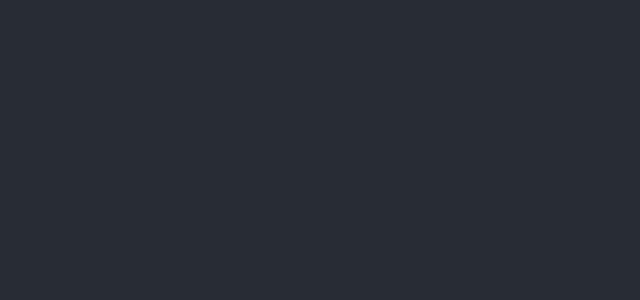
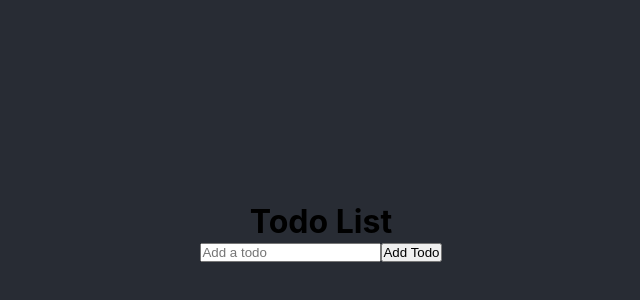
Before and after one commit to gmdom/interview-test, a React (Create React App) app: page / in a window 1280 px wide. Shown: the part 168-468 px from the top of the page, without its empty margins (319-959 px from the left). Built offline with nearby package versions, Linux system fonts and the light colour scheme.

Commit message:
add TodoForm component

```diff
--- a/src/App.js
+++ b/src/App.js
@@ -1,5 +1,6 @@
 import { useEffect, useReducer } from 'react';
 import './App.css';
+import TodoForm from './components/TodoForm/TodoForm';
 import reducer from './reducer';
 
 const initialState = [];
@@ -7,7 +8,12 @@ const initialState = [];
 function App() {
   const [state, dispatch] = useReducer(reducer, initialState);
 
-  return <div className="App"></div>;
+  return (
+    <div className="App">
+      <h1>Todo List</h1>
+      <TodoForm addTodo={(task) => dispatch({ type: 'ADDED', task })} />
+    </div>
+  );
 }
 
 export default App;
--- /dev/null
+++ b/src/components/TodoForm/TodoForm.js
@@ -0,0 +1,26 @@
+import { useState, useRef, useEffect } from 'react';
+export default function TodoForm({ addTodo }) {
+  const [task, setTask] = useState('');
+  const handleSubmit = (e) => {
+    e.preventDefault();
+    if (task) {
+      addTodo(task);
+      setTask('');
+    }
+  };
+  const handleChange = (e) => {
+    setTask(e.target.value);
+  };
+
+  return (
+    <form onSubmit={handleSubmit}>
+      <input
+        type="text"
+        value={task}
+        onChange={handleChange}
+        placeholder="Add a todo"
+      />
+      <button>Add Todo</button>
+    </form>
+  );
+}
```
